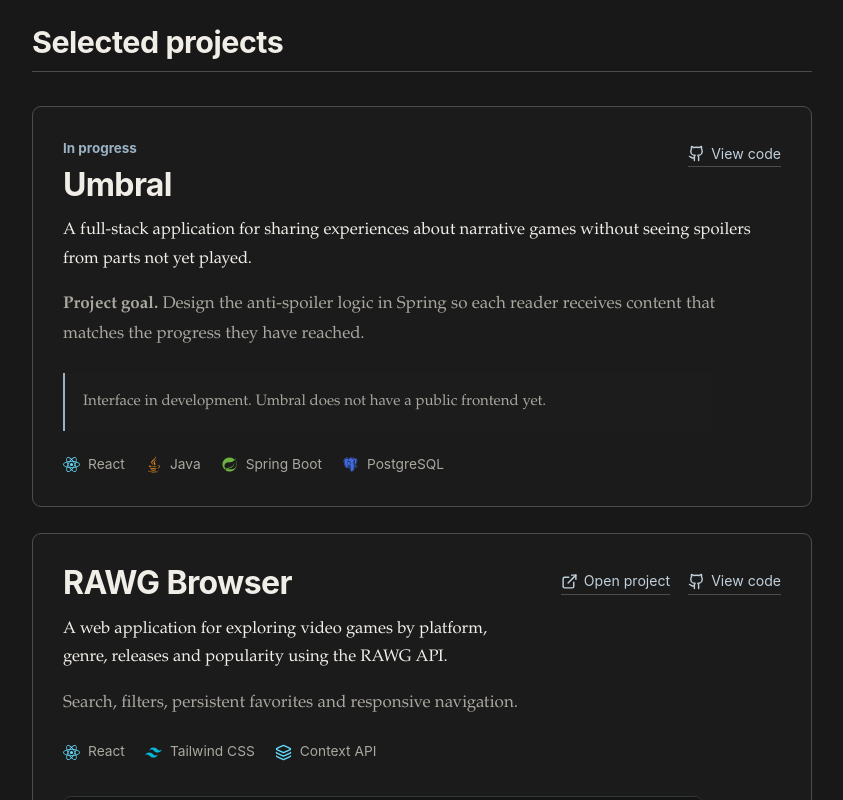
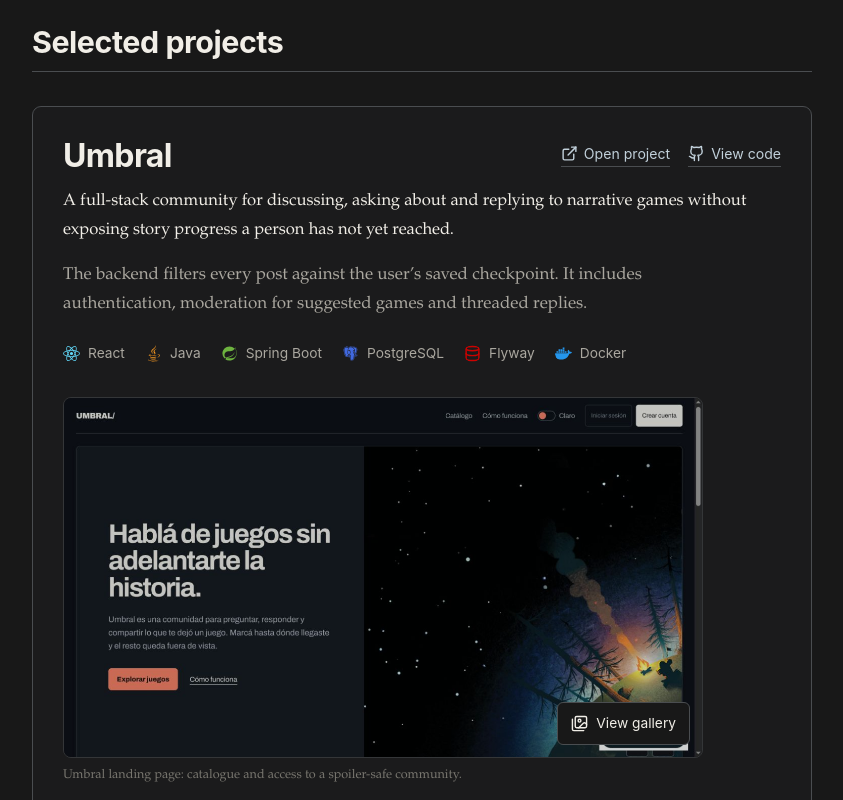
Before and after one commit to FacuPompa/portfolio, a React (Vite) app: page / in a window 1280 px wide. Shown: the part 1700-2500 px from the top of the page, without its empty margins (218-1061 px from the left). Built offline with nearby package versions, Linux system fonts and the light colour scheme.

Commit message:
feat: actualiza Umbral en el portfolio

```diff
--- a/src/App.tsx
+++ b/src/App.tsx
@@ -9,14 +9,10 @@
 
 const editorialCopy = {
   es: {
-    building: 'En construcción',
-    developmentNote:
-      'Interfaz en desarrollo. Umbral todavía no tiene un frontend público.',
-    objective: 'Objetivo del proyecto',
-    umbralObjective:
-      'Diseñar la lógica anti-spoiler en Spring para que cada lector reciba contenido acorde al progreso que alcanzó.',
     technologies: 'Tecnologías',
     evidence: 'Evidencia del proyecto',
+    umbralHomeCaption: 'Landing de Umbral: catálogo y acceso a una comunidad sin spoilers.',
+    umbralDetailCaption: 'Detalle de juego: el progreso define qué conversaciones se habilitan.',
     rawgMainCaption: 'Portada de RAWG Browser: búsqueda y juegos populares.',
     rawgTrendsCaption: 'Vista de tendencias.',
     rawgMobileCaption: 'Adaptación móvil.',
@@ -49,14 +45,10 @@
     },
   },
   en: {
-    building: 'In progress',
-    developmentNote:
-      'Interface in development. Umbral does not have a public frontend yet.',
-    objective: 'Project goal',
-    umbralObjective:
-      'Design the anti-spoiler logic in Spring so each reader receives content that matches the progress they have reached.',
     technologies: 'Technologies',
     evidence: 'Project evidence',
+    umbralHomeCaption: 'Umbral landing page: catalogue and access to a spoiler-safe community.',
+    umbralDetailCaption: 'Game detail: saved progress determines which conversations are available.',
     rawgMainCaption: 'RAWG Browser home: search and popular games.',
     rawgTrendsCaption: 'Trending games view.',
     rawgMobileCaption: 'Mobile adaptation.',
@@ -325,6 +317,18 @@
   const tools = t.about.stackGroups[3].items
   const educationDetails = educationDrafts[language]
   const visibleEducation = showAllEducation ? t.education.timelineItems : t.education.timelineItems.slice(0, 3)
+  const umbralImages = [
+    {
+      src: '/assets/projects/umbral-home.jpg',
+      alt: language === 'es' ? 'Landing de Umbral con catálogo de videojuegos narrativos' : 'Umbral landing page with a narrative games catalogue',
+      caption: copy.umbralHomeCaption,
+    },
+    {
+      src: '/assets/projects/umbral-game-detail.jpg',
+      alt: language === 'es' ? 'Detalle de Persona 5 Royal en Umbral' : 'Persona 5 Royal game detail in Umbral',
+      caption: copy.umbralDetailCaption,
+    },
+  ] as const
   const rawgImages = [
     {
       src: '/assets/projects/rawg-browser-home-desktop.webp',
@@ -404,22 +408,30 @@
             <article className="project-entry project-entry--umbral" aria-labelledby="umbral-title">
               <header className="project-heading">
                 <div>
-                  <span className="project-status">{copy.building}</span>
                   <h3 id="umbral-title">{umbral.title}</h3>
                 </div>
-                {umbral.repository && (
-                  <div className="project-links">
+                <div className="project-links">
+                  {umbral.demo && (
+                    <a href={umbral.demo} target="_blank" rel="noreferrer">
+                      <ExternalLink size={17} aria-hidden="true" />
+                      {copy.openDemo}
+                    </a>
+                  )}
+                  {umbral.repository && (
                     <a href={umbral.repository} target="_blank" rel="noreferrer">
                       <Github size={17} aria-hidden="true" />
                       {copy.openCode}
                     </a>
-                  </div>
-                )}
+                  )}
+                </div>
               </header>
               <p className="project-description">{umbral.description}</p>
-              <p className="project-outcome"><strong>{copy.objective}.</strong> {copy.umbralObjective}</p>
-              <p className="development-note">{copy.developmentNote}</p>
+              <p className="project-outcome">{umbral.outcome}</p>
               <TechnologyIcons items={umbral.technologies} label={`${copy.technologies}: ${umbral.title}`} variant="project" />
+
+              <div className="project-evidence" aria-label={`${copy.evidence}: ${umbral.title}`}>
+                <ProjectGallery title={umbral.title} images={umbralImages} labels={copy.gallery} />
+              </div>
             </article>
 
             <article className="project-entry" aria-labelledby="rawg-title">
--- a/src/components/TechnologyIcons.tsx
+++ b/src/components/TechnologyIcons.tsx
@@ -33,6 +33,7 @@
   Java: FaJava,
   'Java 21': FaJava,
   'Spring Boot': BiLogoSpringBoot,
+  Flyway: Database,
   Python: SiPython,
   Git: SiGit,
   GitHub: SiGithub,
@@ -56,6 +57,7 @@
   Java: '#f89820',
   'Java 21': '#f89820',
   'Spring Boot': '#6db33f',
+  Flyway: '#cc0200',
   Python: '#3776ab',
   Git: '#f05032',
   GitHub: '#f1eee7',
--- a/src/content.ts
+++ b/src/content.ts
@@ -13,6 +13,7 @@
 const sharedProjects = {
   umbral: {
     repository: 'https://github.com/FacuPompa/Umbral',
+    demo: 'https://umbral-facupompa.netlify.app/',
   },
   rawg: {
     technologies: ['React', 'Tailwind CSS', 'Context API'],
@@ -67,8 +68,10 @@
           id: 'umbral',
           title: 'Umbral',
           description:
-            'Aplicación full stack para compartir experiencias sobre videojuegos narrativos sin recibir spoilers de partes todavía no jugadas.',
-          technologies: ['React', 'Java', 'Spring Boot', 'PostgreSQL'],
+            'Comunidad full stack para conversar, preguntar y responder sobre videojuegos narrativos sin exponer avances que cada persona todavía no alcanzó.',
+          outcome:
+            'El backend filtra cada publicación según el checkpoint guardado del usuario. Incluye autenticación, moderación de juegos sugeridos y respuestas en hilo.',
+          technologies: ['React', 'Java', 'Spring Boot', 'PostgreSQL', 'Flyway', 'Docker'],
           ...sharedProjects.umbral,
         },
         {
@@ -221,8 +224,10 @@
           id: 'umbral',
           title: 'Umbral',
           description:
-            'A full-stack application for sharing experiences about narrative games without seeing spoilers from parts not yet played.',
-          technologies: ['React', 'Java', 'Spring Boot', 'PostgreSQL'],
+            'A full-stack community for discussing, asking about and replying to narrative games without exposing story progress a person has not yet reached.',
+          outcome:
+            'The backend filters every post against the user’s saved checkpoint. It includes authentication, moderation for suggested games and threaded replies.',
+          technologies: ['React', 'Java', 'Spring Boot', 'PostgreSQL', 'Flyway', 'Docker'],
           ...sharedProjects.umbral,
         },
         {
```
Also changed, not shown: public/assets/projects/umbral-game-detail.jpg (added), public/assets/projects/umbral-home.jpg (added).
